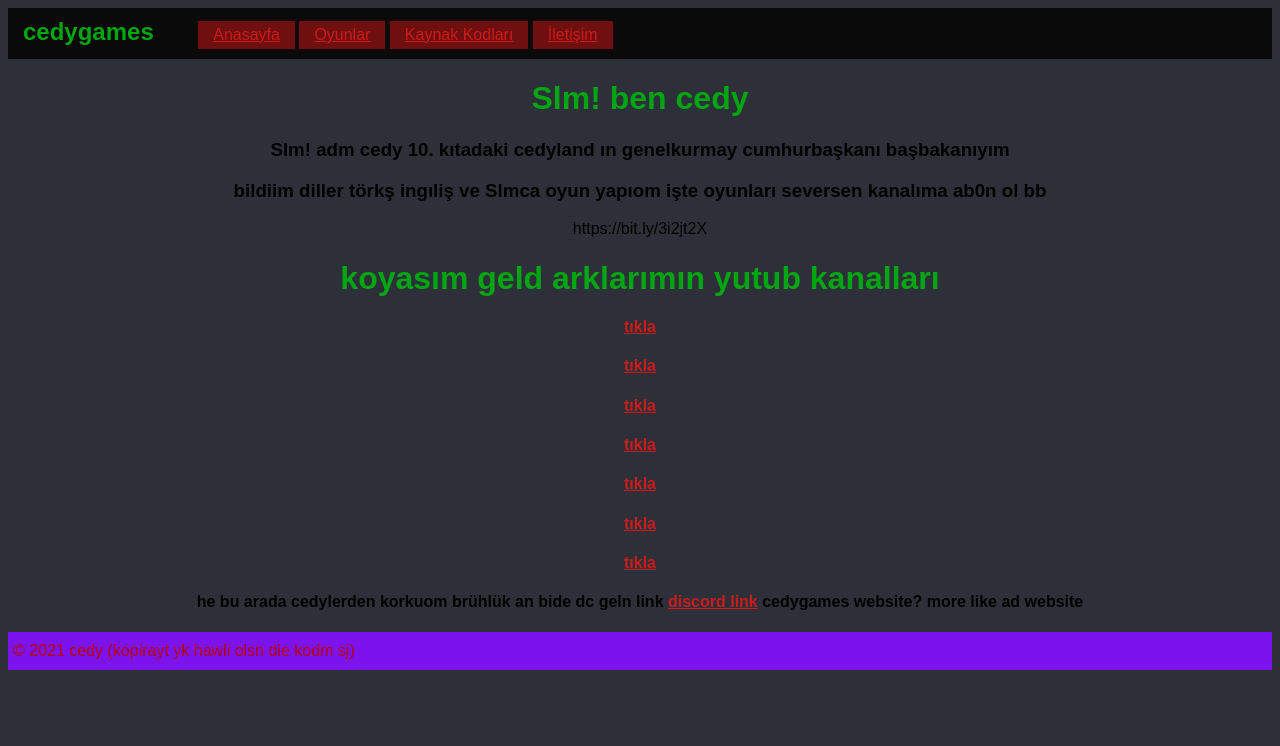
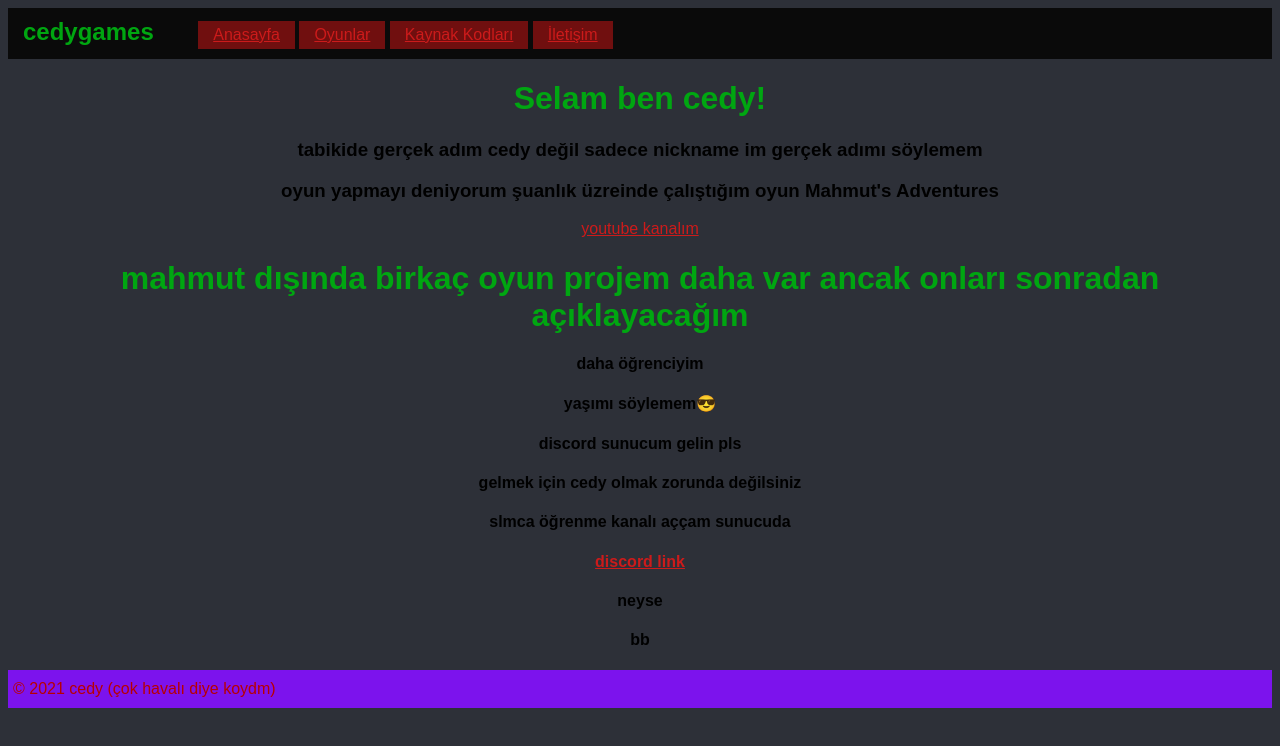
Before and after one commit to cedygames/web, a plain HTML site: page index.html in a window 1280 px wide. Drawn offline with Linux system fonts and the light colour scheme.

Commit message:
Update index.html

```diff
--- a/index.html
+++ b/index.html
@@ -62,21 +62,20 @@
 	</nav>
 </header>
 
-<center><h1>Slm! ben cedy</h1></center>
-<center><p><h3>Slm! adm cedy 10. kıtadaki cedyland ın genelkurmay cumhurbaşkanı başbakanıyım </h3></p></center>
-<center><p><h3>bildiim diller törkş ingıliş ve Slmca oyun yapıom işte oyunları seversen kanalıma ab0n ol bb</h3></p></center>
-<center><p>https://bit.ly/3i2jt2X</p></center>
-<center><p><h1>koyasım geld arklarımın yutub kanalları</h1></p></center>
-<center><p><h4><a href="https://bit.ly/3vhvvZX">tıkla</a></h4></p></center>
-<center><p><h4><a href="https://bit.ly/2RJTYbN">tıkla</a></h4></p></center>
-<center><p><h4><a href="https://bit.ly/3vh1nO5">tıkla</a></h4></p></center>
-<center><p><h4><a href="https://bit.ly/3vmbdOU">tıkla</a></h4></p></center>
-<center><p><h4><a href="https://bit.ly/2QPRyYK">tıkla</a></h4></p></center>
-<center><p><h4><a href="https://bit.ly/3bLLOGA">tıkla</a></h4></p></center>
-<center><p><h4><a href="https://bit.ly/3viLsPB">tıkla</a></h4></p></center>
+<center><h1>Selam ben cedy!</h1></center>
+<center><p><h3>tabikide gerçek adım cedy değil sadece nickname im gerçek adımı söylemem</h3></p></center>
+<center><p><h3>oyun yapmayı deniyorum şuanlık üzreinde çalıştığım oyun Mahmut's Adventures</h3></p></center>
+<center><p><a href="https://bit.ly/3i2jt2X">youtube kanalım</a></p></center>
+<center><p><h1>mahmut dışında birkaç oyun projem daha var ancak onları sonradan açıklayacağım</h1></p></center>
+<center><p><h4>daha öğrenciyim </h4></p></center>
+<center><p><h4>yaşımı söylemem😎</h4></p></center>
+<center><p><h4>discord sunucum gelin pls</h4></p></center>
+<center><p><h4>gelmek için cedy olmak zorunda değilsiniz</h4></p></center>
+<center><p><h4>slmca öğrenme kanalı aççam sunucuda</h4></p></center>
+<center><p><h4><a href="https://discord.gg/YkHVPRWbzY">discord link</a></h4></p></center>
+<center><p><h4>neyse</a></h4></p></center>
+<center><p><h4>bb</h4></p></center>
 
-<center><p><h4>he bu arada cedylerden korkuom brühlük an bide dc geln link <a href="https://discord.gg/YkHVPRWbzY">discord link</a> <a href="https://discord.gg/YkHVPRWbzY"></a> cedygames website? more like ad website</h4></p></center>
-
-<p class="kopirayt">© 2021 cedy (kopirayt yk hawli olsn die kodm sj)</p>
+<p class="kopirayt">© 2021 cedy (çok havalı diye koydm)</p>
 
 </html>
```
